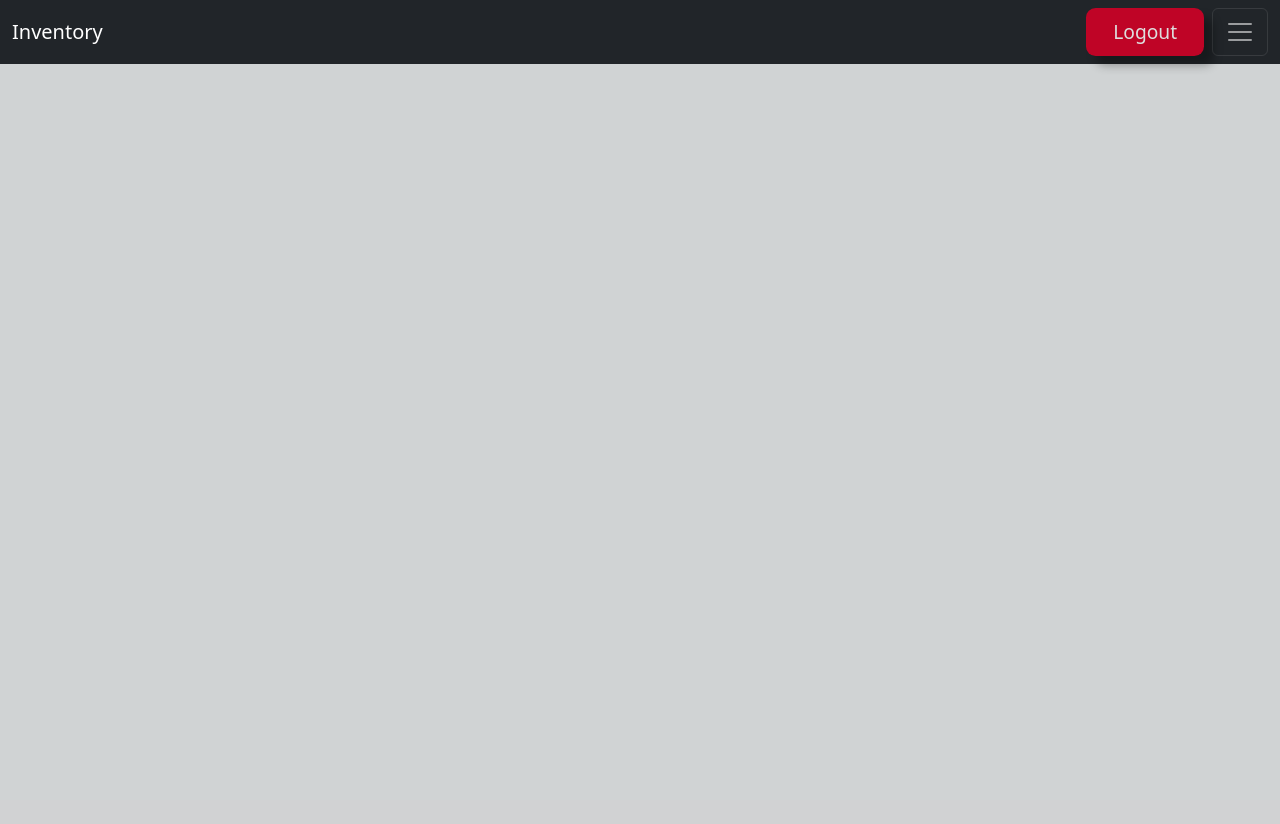
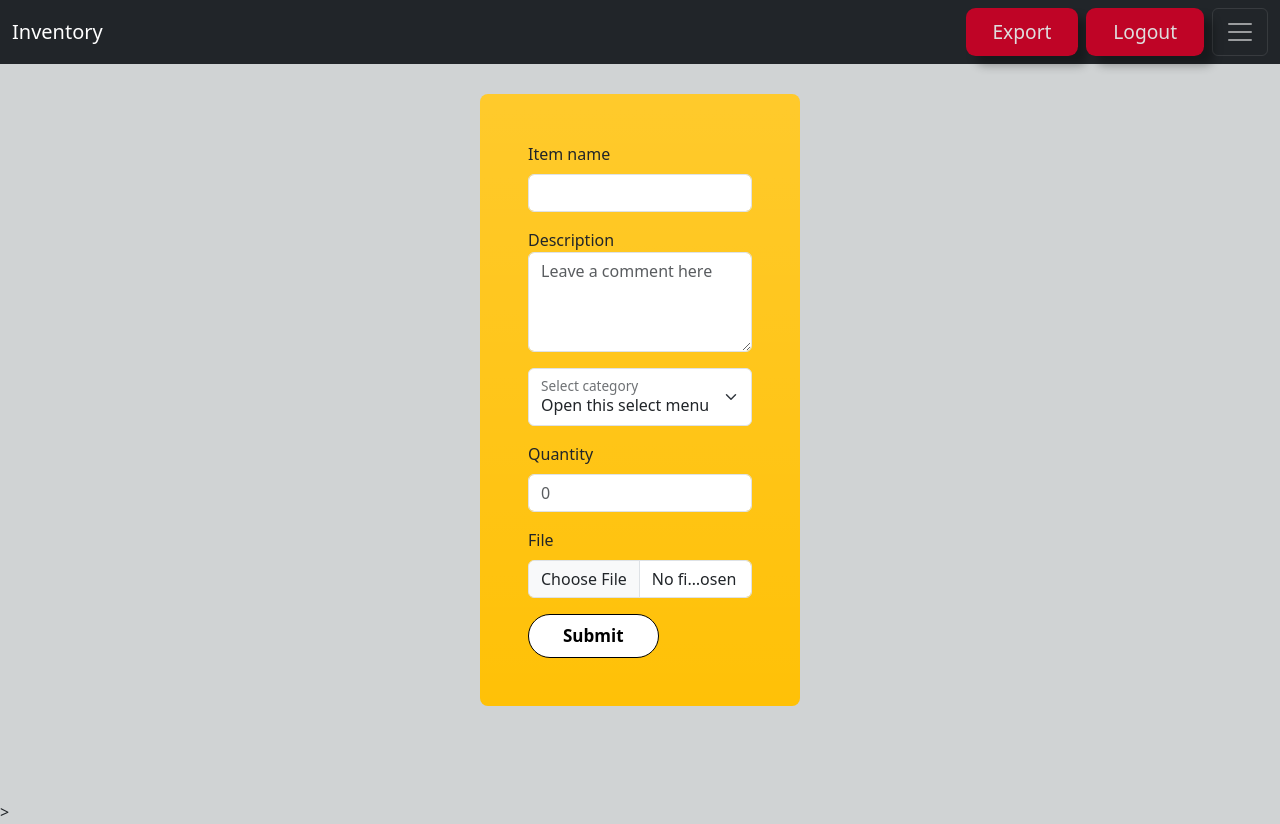
Before and after one commit to tthmung/inventory, a Django app: template warehouse_inventory/templates/form.html in a window 1280 px wide. Before the commit the page ends 70 px from the top, so only its background shows below. Run offline with Django 4.2, Linux system fonts and the light colour scheme; the template is opened without the code that fills it: values that come from a table or form of the project are taken from there, others are empty; tables that the repository leaves empty hold one stand-in row (values such as "Sample post").

Commit message:
Major form update, but add don't work

```diff
--- a/warehouse_inventory/inventory/models.py
+++ b/warehouse_inventory/inventory/models.py
@@ -1,5 +1,11 @@
 from django.db import models
 from django import forms
+
+# Change the uploaded file name to the corresponding item id number
+def item_image_filename(instance, filename: str):
+    # Split string by '.', the ext should be in last array
+    ext = filename.split('.')[-1]
+    return f'{instance.id}.{ext}'
 
 # Categories, this allow for expanding of categories
 class Item_Category(models.Model):
@@ -20,7 +26,7 @@
     # This is category_id in the database
     category = models.ForeignKey(Item_Category, on_delete=models.DO_NOTHING)
     # This is VARCHAR(100)
-    image = models.ImageField(upload_to=f'uploads/{id}/', null=False)
+    image = models.ImageField(upload_to=item_image_filename, null=False, blank=True)
 
     def __str__(self):
         return self.name
--- a/warehouse_inventory/templates/form.html
+++ b/warehouse_inventory/templates/form.html
@@ -4,5 +4,39 @@
 
 {% block content %}
 
+<div class="d-flex align-items-center justify-content-center vh-100">
+    <form method="post" action="{% url 'add_item' %}" class="w-25 p-5 border-0 rounded-3 bg-warning bg-gradient">
+        {% csrf_token %}
+
+        <div class="mb-3">
+            <label for="item_name_input" class="form-label">Item name</label>
+            <input type="text" class="form-control" id="item_name_input" name="item_name" required>
+        </div>
+        <div class="mb-3">
+            <label for="floatingTextarea2">Description</label>
+            <textarea class="form-control" placeholder="Leave a comment here" id="floatingTextarea2" style="height: 100px" name="item_descriptions" required></textarea>
+        </div>
+        <div class="mb-3">
+            <div class="form-floating">
+                <select class="form-select" id="floatingSelect" aria-label="Floating label select example" name="item_category" required>
+                    <option selected>Open this select menu</option>
+                    {% for category in categories %}
+                    <option value="{{ category }}">{{ category }}</option>
+                    {% endfor %}
+                </select>
+                <label for="floatingSelect">Select category</label>
+            </div>
+        </div>
+        <div class="mb-3">
+            <label for="item_quantity" class="form-label">Quantity</label>
+            <input type="number" class="form-control" name="item_quantity" id="item_quantity" placeholder="0" min="0" required>
+        </div>
+        <div class="mb-3">
+            <label for="item_image" class="form-label">File</label>
+            <input type="file" class="form-control" name="item_image" id="item_image" accept="image/*" required>
+        </div>
+        <button type="submit" class="form_button">Submit</button>
+    </form>
+</div>
 
 {% endblock %}
--- a/warehouse_inventory/templates/head.html
+++ b/warehouse_inventory/templates/head.html
@@ -18,8 +18,8 @@
         crossorigin="anonymous"></script>
 
     <style>
-        /* Fancy button from uiverse.io */
-        .logout_button {
+        /* Fancy buttons from uiverse.io */
+        .nav_button {
             position: relative;
             font-size: 1.2em;
             padding: 0.5em 1.4em;
@@ -31,7 +31,7 @@
             box-shadow: 0.5em 0.5em 0.5em rgba(0, 0, 0, 0.3);
         }
 
-        .logout_button::before {
+        .nav_button::before {
             position: absolute;
             content: '';
             height: 0;
@@ -44,15 +44,42 @@
             transition: 0.3s;
         }
 
-        .logout_button:hover::before {
+        .nav_button:hover::before {
             width: 1.6em;
             height: 1.6em;
         }
 
-        .logout_button:active {
+        .nav_button:active {
             box-shadow: 0.2em 0.2em 0.3em rgba(0, 0, 0, 0.3);
             transform: translate(0.1em, 0.1em);
         }
+
+        .form_button {
+            background-color: white;
+            color: black;
+            border-radius: 10em;
+            font-size: 17px;
+            font-weight: 600;
+            padding: .5em 2em;
+            cursor: pointer;
+            transition: all 0.3s ease-in-out;
+            border: 1px solid black;
+            box-shadow: 0 0 0 0 black;
+        }
+
+        .form_button:hover {
+            transform: translateY(-4px) translateX(-2px);
+            box-shadow: 2px 5px 0 0 black;
+        }
+
+        ;
+
+        .form_button:active {
+            transform: translateY(2px) translateX(1px);
+            box-shadow: 0 0 0 0 black;
+        }
+
+        ;
     </style>
 
     <!-- Navigation -->
@@ -61,10 +88,11 @@
             <a class="navbar-brand" href="/">Inventory</a>
             <div class="d-flex align-content-center justify-content-between gap-2">
                 <!-- Handle logout, adding, and opening and closing of cart -->
+                <button class="nav_button" type="button" onclick="window.location='/export-csv';">Export</button>
                 {% if super_user %}
-                <button class="logout_button" type="button" onclick="window.location='/add';">Add</button>
+                <button class="nav_button" type="button" onclick="window.location='/add';">Add</button>
                 {% endif %}
-                <button class="logout_button" type="button" onclick="window.location='/logout';">Logout</button>
+                <button class="nav_button" type="button" onclick="window.location='/logout';">Logout</button>
                 <button class="navbar-toggler" type="button" data-bs-toggle="offcanvas"
                     data-bs-target="#offcanvasDarkNavbar" aria-controls="offcanvasDarkNavbar"
                     aria-label="Toggle navigation">
--- a/warehouse_inventory/warehouse_inventory/urls.py
+++ b/warehouse_inventory/warehouse_inventory/urls.py
@@ -24,11 +24,12 @@
     path("admin/", admin.site.urls),
     path("", views.item_list, name="main"),
     path("item/<int:item_id>", views.individual_item, name="item"),
+    path("add", views.add_item, name="add_item"),
     path("login", views.user_login, name="user_login"),
     path("logout", views.user_logout, name="user_logout"),
     path('items/<int:item_id>/delete/', views.delete_item, name='delete_item'),
     path('items/<int:item_id>/update/', views.update_item, name='update_item'),
-    path('item/add/', views.add_item, name="add_item")
+    path('export-csv/', views.export_items_csv, name="export_items_csv")
 ]
 
 # For serving media file in development ONLY.
```
Also changed, not shown: warehouse_inventory/inventory/views.py (+37 -11 lines), warehouse_inventory/warehouse_inventory/settings.py (+3 -4 lines).
